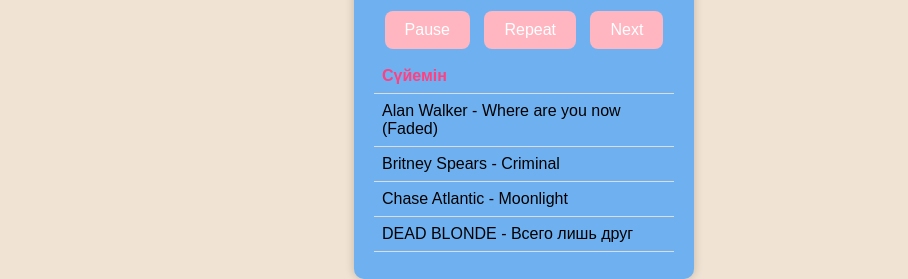
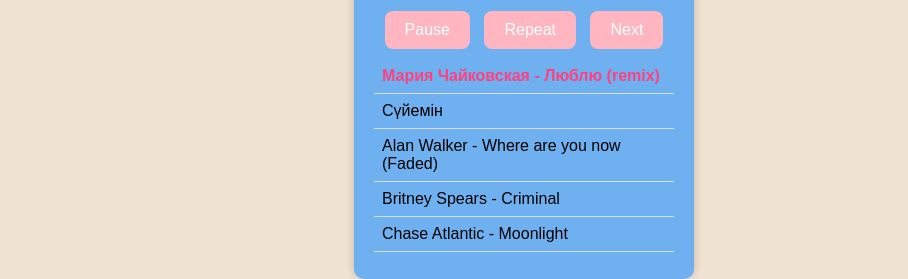
Before and after one commit to Yoshi1no/myLove, a plain HTML site: page yes.html in a window 1280 px wide. Shown: the part 568-847 px from the top of the page, without its empty margins (116-1024 px from the left). Drawn offline with Linux system fonts and the light colour scheme.

Commit message:
Изменил текст в yes.html

```diff
--- a/yes.html
+++ b/yes.html
@@ -106,6 +106,7 @@
   <script>
     // Плейлист песен
     const playlist = [
+    { title: "Мария Чайковская - Люблю (remix)", src: "music/Мария Чайковская - Люблю (remix ).mp3" },
     { title: "Сүйемін", src: "music/madeniyett-beinen-bejne_(muzzona.kz).mp3" },
   { title: "Alan Walker - Where are you now (Faded)", src: "music/Alan Walker - Where are you now (Faded).mp3" },
   { title: "Britney Spears - Criminal", src: "music/Britney Spears - Criminal.mp3" },
@@ -132,7 +133,6 @@
   { title: "Женя Трофимов, Комната культуры - Поезда", src: "music/Женя_Трофимов,_Комната_культуры_Поезда.mp3" },
   { title: "Лоя - Звёзды", src: "music/Звёзды - Лоя.mp3" },
   { title: "JONY Andro - Мадам", src: "music/Мадам - JONY Andro.mp3" },
-  { title: "Мария Чайковская - Люблю (remix)", src: "music/Мария Чайковская - Люблю (remix ).mp3" },
   { title: "Миша Марвин - Признание (OST Леонардо Миссия Мона Лиза)", src: "music/Миша_Марвин_Признание_OST_Леонардо_Миссия_Мона_Лиза.mp3" },
   { title: "Homie - Моя искра", src: "music/Моя искра - Homie.mp3" },
   { title: "Секрет - Моя любовь на пятом этаже", src: "music/Моя_любовь_на_пятом_этаже_Секрет.mp3" },
```
